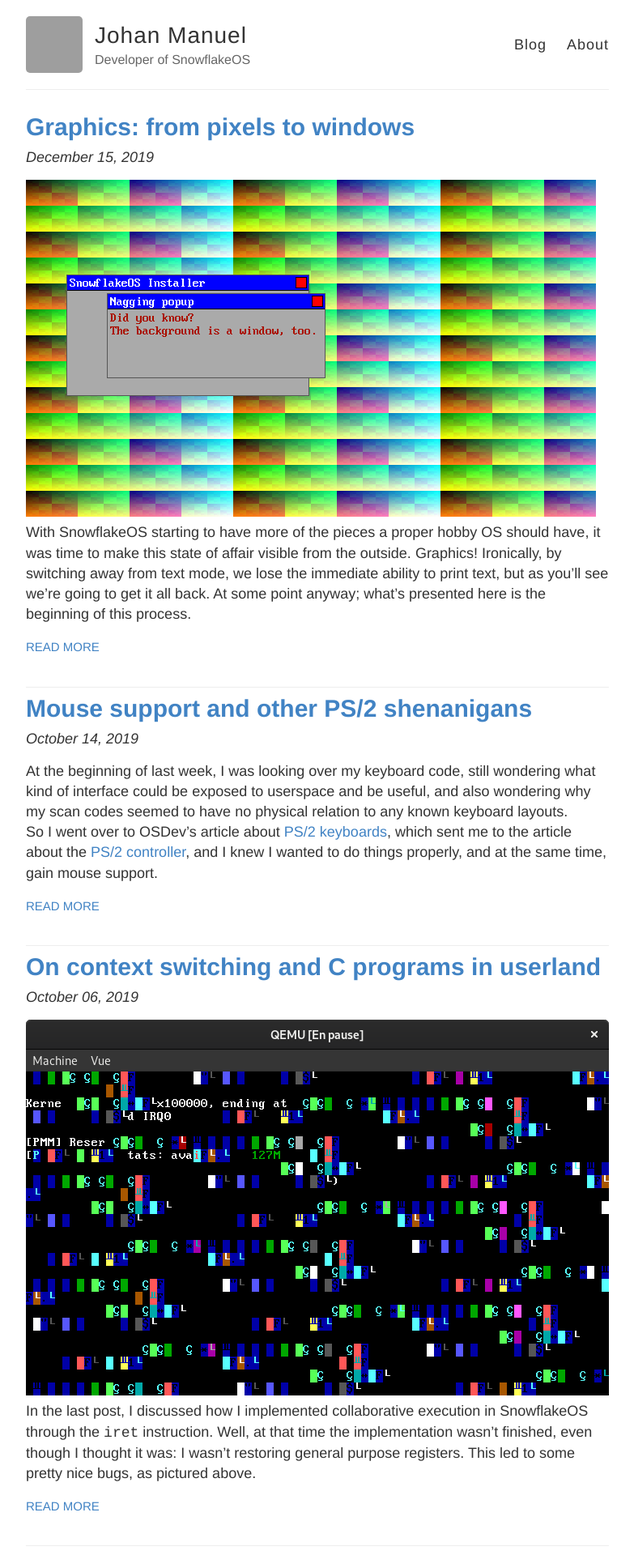
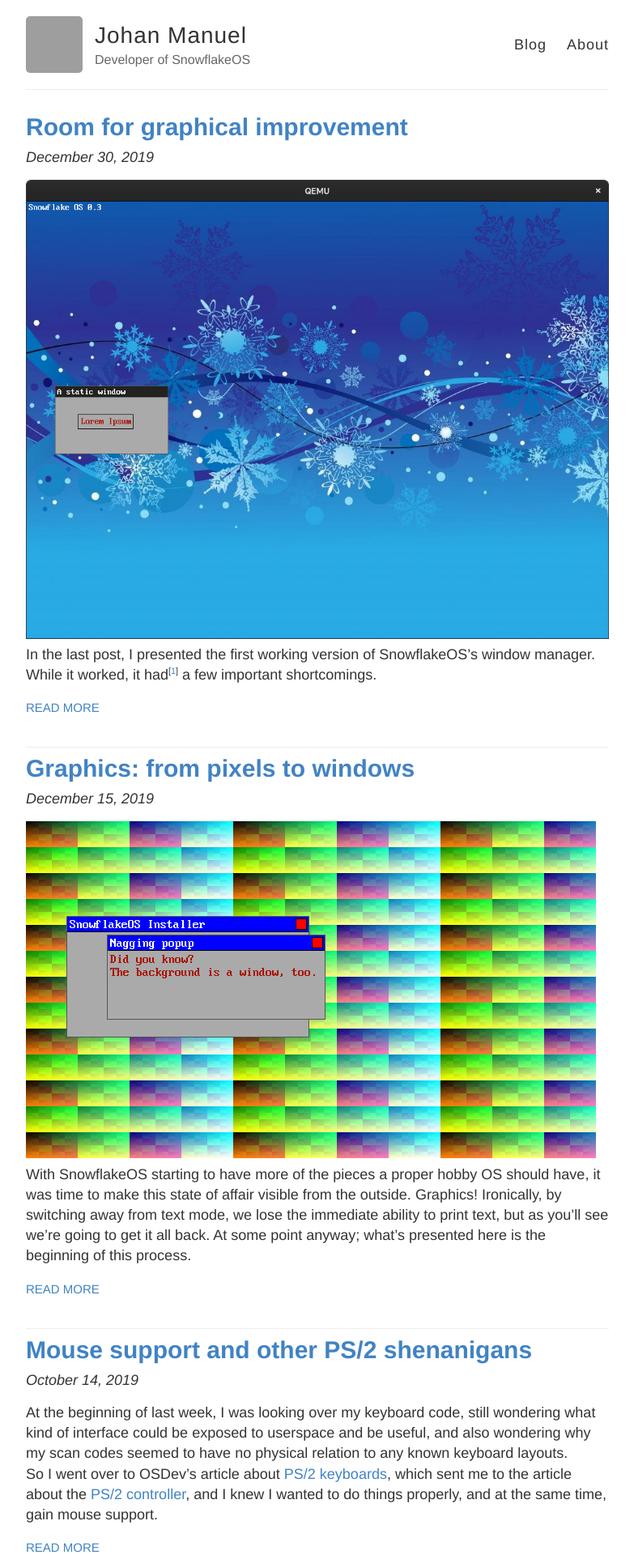
Before and after one commit to 29jm/29jm.github.io, a Jekyll site: the page built from index.html, in a window 1280 px wide. Shown: the top 1920 px of the page at 81% size, without its empty margins (248-1031 px from the left). Built offline with Jekyll 4.4.1, drawn with Linux system fonts in a browser that asks for light colours; some of the changed lines change nothing that is shown; grey boxes are pictures that could not be loaded.

Commit message:
wm improvements post

```diff
--- a/_posts/2019-12-15-window-manager.markdown
+++ b/_posts/2019-12-15-window-manager.markdown
@@ -5,7 +5,7 @@
 tags: development
 ---
 
-![The background is generated by setting the ith pixel to `i | i*512 | i % 512`](/assets/kerning.png)
+![Current state of the GUI](/assets/kerning.png){: title="The background is generated by setting the ith pixel to `i | i*512 | i % 512`" }
 With SnowflakeOS starting to have more of the pieces a proper hobby OS should have, it was time to make this state of affair visible from the outside. Graphics!
 Ironically, by switching away from text mode, we lose the immediate ability to print text, but as you'll see we're going to get it all back. At some point anyway; what's presented here is  the beginning of this process.
 
@@ -54,7 +54,7 @@
 Some fields are a bit obscure here: `pitch` is the number of bytes per rows, `bpp` is the bit depth, `type` should be `0` (otherwise GRUB gave us text buffer), and the color fields indicate the pixel layout.
 I think the reason `pitch` is given here is that there can be padding bytes between each "line" of pixels, so it may not necessarily equal `width*bpp/8`, though it does for QEMU and Bochs.
 
-The `address` field refers to a physical address, so we mustn't forget to map it after enabling paging. For a 1024x768x32 mode, the framebuffer is 6 MiB large, so it's not exactly a trivial allocation in the kernel heap, where I chose to map it. An alternative would be to map it on request in processes' address spaces where addresses are aplenty, but I'd rather not expose it raw to usermode applications.
+The `address` field refers to a physical address, so we mustn't forget to map it after enabling paging. For a 1024x768x32 mode, the framebuffer is 3 MiB large, so it's not exactly a trivial allocation in the kernel heap, where I chose to map it. An alternative would be to map it on request in processes' address spaces where addresses are aplenty, but I'd rather not expose it raw to usermode applications.
 
 ## Rocking that framebuffer
 
@@ -184,6 +184,8 @@
 
 #### Drawing a full frame
 
+*Edit: this is a poor implementation, see the next post for a better one.*
+
 The goal here is to draw windows in the correct z-order. Keeping in mind that window buffers are in the clients' address spaces, we have at least two options:
 1. at a regular interval, iterate over our windows in correct z-order, switch to their respective address space and copy their buffer to the screen
 2. when a client tells the WM that its window can be drawn, check if it's their turn and if so draw them. Otherwise, lose a frame for that window.
--- /dev/null
+++ b/_posts/2019-12-30-room-for-improvements.markdown
@@ -0,0 +1,77 @@
+---
+layout: post
+title: "Room for graphical improvement"
+author: Johan Manuel
+tags: development
+---
+
+![Current state of the GUI](/assets/sos-with-bg.png){: title="It's always christmas with SnowflakeOS" }
+In the last post, I presented the first working version of SnowflakeOS's window manager. While it worked, it had<sup>[<a href="" title="still has">1</a>]</sup> a few important shortcomings.
+
+## WM design: simple is too simple
+
+### In the last post
+
+Here's how it worked:
+
+1. The WM held a state: which window had to be drawn next to correctly on top of others
+2. Windows had to call the WM in a loop in order not to block others
+
+The rationale was that having the windows call the WM allowed for a single buffer per window. Performance wasn't great either: framerate was limited by the slowest window, drawing a single frame took as many system calls as there are windows, and each window had to be copied entirely. Plus the final off-screen buffer to framebuffer copy. Last but not least, drawing in a loop when the screen doesn't even require redrawing is plain dumb.
+
+### A slight improvement
+
+Since the last post, I decided I could spare the RAM to build something less outrageous, so now it works like this:
+
+1. When a window calls the WM, its buffer is copied in the kernel
+2. All windows are redrawn from their in-kernel buffers
+3. The off-screen buffer is copied to the framebuffer
+
+Now the screen is only refreshed as needed, in a single system call, but when it needs to be, it's still incredibly slow. For a video mode of 1024x768x32, we're copying at least 6 MiB per refresh. Still sort of outrageous.
+
+### Reinventing the wheel from second-hand principles
+
+Doing a bit of searching, I found [a magnificent series of blog posts](http://www.trackze.ro/tag/windowing-systems-by-example/) by Joe Marlin<sup>[<a href="" title="Joe, I had to steal your footnotes, for I could not steal your style">2</a>]</sup> in which he implements a window manager from scratch in C, taking proper design and performance in consideration. Finding information about the algorithms and architecture of window managers is surprisingly difficult, which is why Joe's posts are of such value.
+
+One of the techniques described that I really want to implement is clipping, to avoid copying so much memory and redrawing things that haven't changed. There's also a neat GUI system described there, but I don't want to have it live in the WM so I'll make my own way there.
+
+## Miscellaneous improvements since last time
+
+### Bug hunting
+
+I've spent most of my development time on this item, with two outstanding bugs.
+
+The first was a page fault occuring only when optimisations were turned when compiling the kernel. I fixed it in [this commit][page fault] and while the precise instruction causing the fault escaped me, I know it was a result of two things:
+
++ I used `ebx` to pass arguments in my system calls without saving its value: it's a callee-saved register in the C calling convention. It was only a matter of time before it caused a bug.
++ Even after fixing the above point, not qualifying my inline assembly system calls with `volatile` left my code crashing. I guess gcc tried something funny during optimisation there.
+
+The [second bug][buffer shift] was with my background window (shown at the top of this post) being shifted 50 pixels to the right. Specifically, the top row began at the 51th pixel, thus shifting the rest of the image, and drawing 50 pixels past the end of the buffer. The worst is that this bug occured only with `-O2` optimisations turned on, and only on bochs, not on QEMU. This made me think it had to be a memory error, caused by me triggering undefined behavior somewhere, as I had reworked my `malloc` implementation just before<sup>[<a href="" title="see the very next section">3</a>]</sup>.
+It turned out to be a lot more mundane: with optimisations on, my scheduler switched from the "background window" program ealier than in other cases, so it opened its window after the other program. Can you guess what my window-placing code does? It shifts new windows 50 pixels to the right of the last one. The first window was placed at x=0, the background at x=50.
+
+I was rooting for a much more interesting resolution for that second bug! That'll teach me not to make too many assumptions while debugging, and not to be okay with drawing outside buffers. And my window-placing code is now clearly marked as "radioactive garbage".
+
+### Gradual improvements to malloc
+
+I've [implemented][sbrk syscall] the `sbrk`<sup>[<a href="" title="it stands for 'set break'">4</a>]</sup> system call as a first step to get a free-able malloc implementation. It's useful for allocating and deallocating memory after the program's code. Handling page boudaries make the code somewhat hard to understand. If the program asks for `n` more bytes, do we need to allocate a new page? several? Same thing for deallocation.
+
+For the first time<sup>[<a href="" title="I repent, I swear!">5</a>]</sup>, I spent some time reading about memory allocators, on this clear and concise [site][malloc] in particular. It's pretty much a requirement for implementing clipping in my window manager, so that's what comes next.
+
+### Putting programs to sleep
+
+Finally, long-standing useless system call number 2 works, [processes can sleep][sleep syscall]! Well, most of the time, there are still two issues:
+
++ When all processes sleep, one has to run anyway. To avoid this situation, I need to add an "idle" process that does nothing yet never sleeps.
++ Sleep doesn't work on bochs, as it's a bit more anal than QEMU about the FPU<sup>[<a href="" title="Floating Point Unit">6</a>]</sup> not being setup. I compute the number of timer ticks to sleep using `(ms/1000.0)*TIMER_FREQ`, and without initialising the FPU, this always equals 0 on bochs.
+
+Setting up the FPU isn't entirely trivial as it's a part of the execution context of a process that isn't saved on task switch, so it needs special care. It's on the shortlist though, it's pretty important.
+
+### Background improvements
+
+Notice how the wallpaper doesn't look like a graphical glitch anymore? I picked a background, converted it to raw RGB values, stuck it in a C header with `xxd -i` and loaded it in the buffer of my background window. At 14 MiB of header file, it's outright heavy, but thankfully once compiled it compresses down to around 2 MiB. A PNG parser is somewhere on my todo list :)
+
+[page fault]: https://github.com/29jm/SnowflakeOS/commit/4089a7460f31153ea7f5d2734f5a538c6918e4da
+[buffer shift]: https://github.com/29jm/SnowflakeOS/commit/5bbd545037487fc8f9f935b3b7f5755e9bfdd0d6
+[sbrk syscall]: https://github.com/29jm/SnowflakeOS/blob/5bbd545037487fc8f9f935b3b7f5755e9bfdd0d6/kernel/src/sys/proc.c#L278-L320
+[malloc]: http://dmitrysoshnikov.com/compilers/writing-a-memory-allocator/
+[sleep syscall]: https://github.com/29jm/SnowflakeOS/blob/5bbd545037487fc8f9f935b3b7f5755e9bfdd0d6/kernel/src/sys/proc.c#L273-L276
--- a/style.scss
+++ b/style.scss
@@ -241,6 +241,11 @@
 // .main
 //
 
+sup {
+  vertical-align: top;
+  font-size: 0.6em;
+}
+
 .posts > .post {
   padding-bottom: 2em;
   border-bottom: 1px solid $lightGray;
```
Also changed, not shown: assets/sos-with-bg.png (added).
